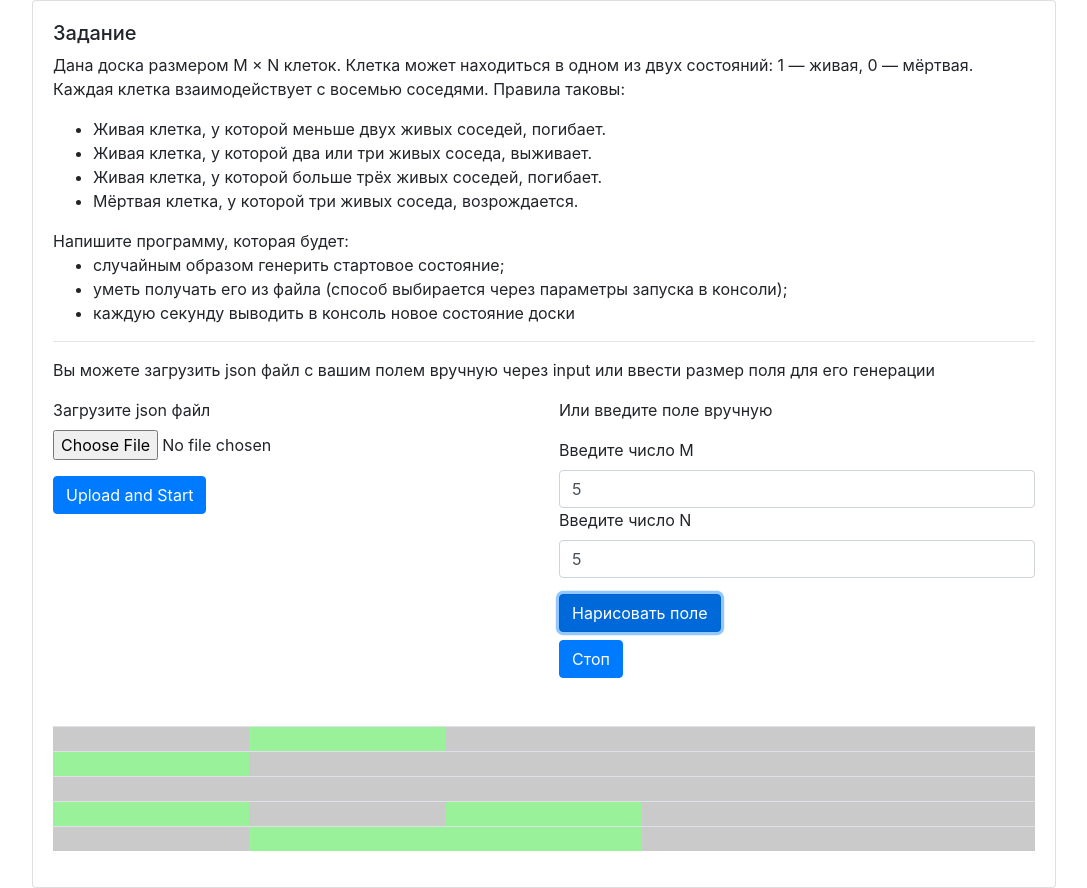
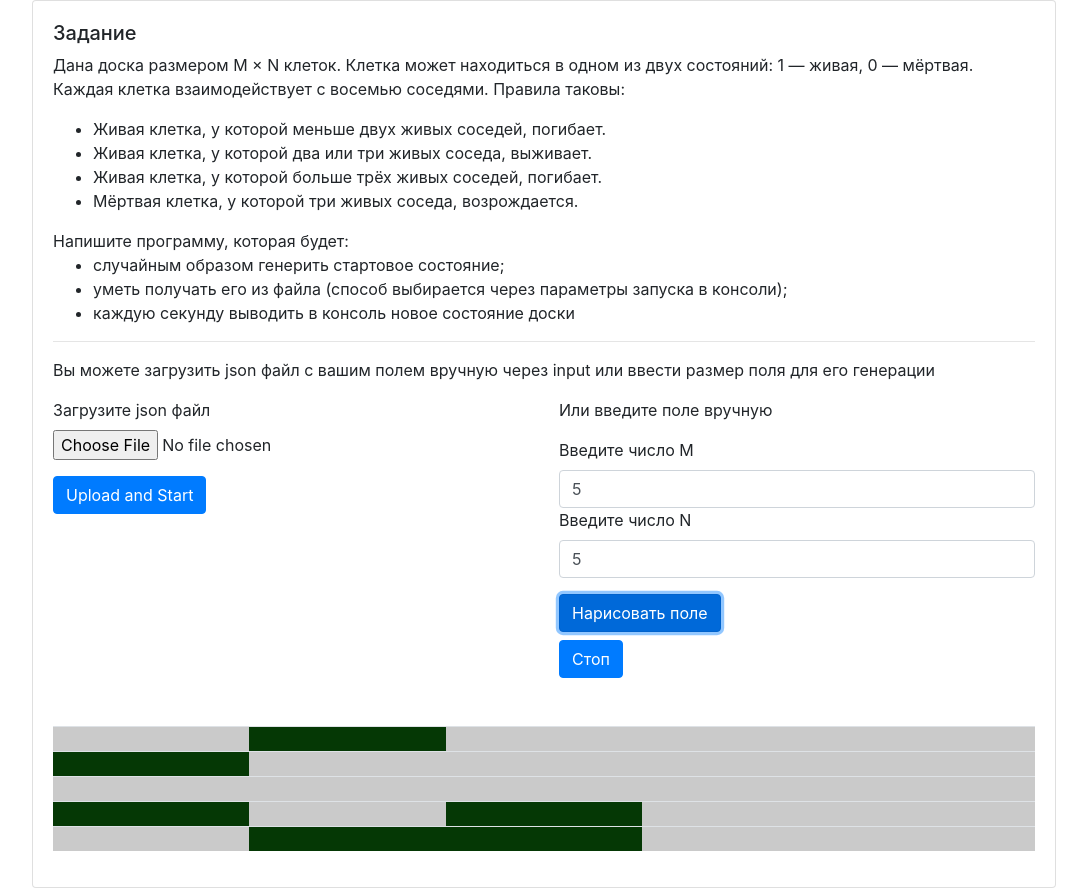
Before and after one commit to Kurikania/life-game, a plain HTML site: page index.html in a window 1280 px wide. Both pictures are taken after typing "5", "5" into the empty fields and a click on the button "Нарисовать поле". Shown: the whole page, without its empty margins (96-1183 px from the left). Drawn offline with nearby package versions, Linux system fonts and the light colour scheme.

Commit message:
small fix

```diff
--- a/index.html
+++ b/index.html
@@ -9,7 +9,7 @@
     <link rel="stylesheet" href="https://cdn.jsdelivr.net/npm/bootstrap@4.5.3/dist/css/bootstrap.min.css" integrity="sha384-TX8t27EcRE3e/ihU7zmQxVncDAy5uIKz4rEkgIXeMed4M0jlfIDPvg6uqKI2xXr2" crossorigin="anonymous">
     <style>
     .live {
-        background-color: rgb(153, 241, 153);
+        background-color: rgb(5, 56, 5);
     }
     .dead {
         background-color: rgb(202, 202, 202)
```
